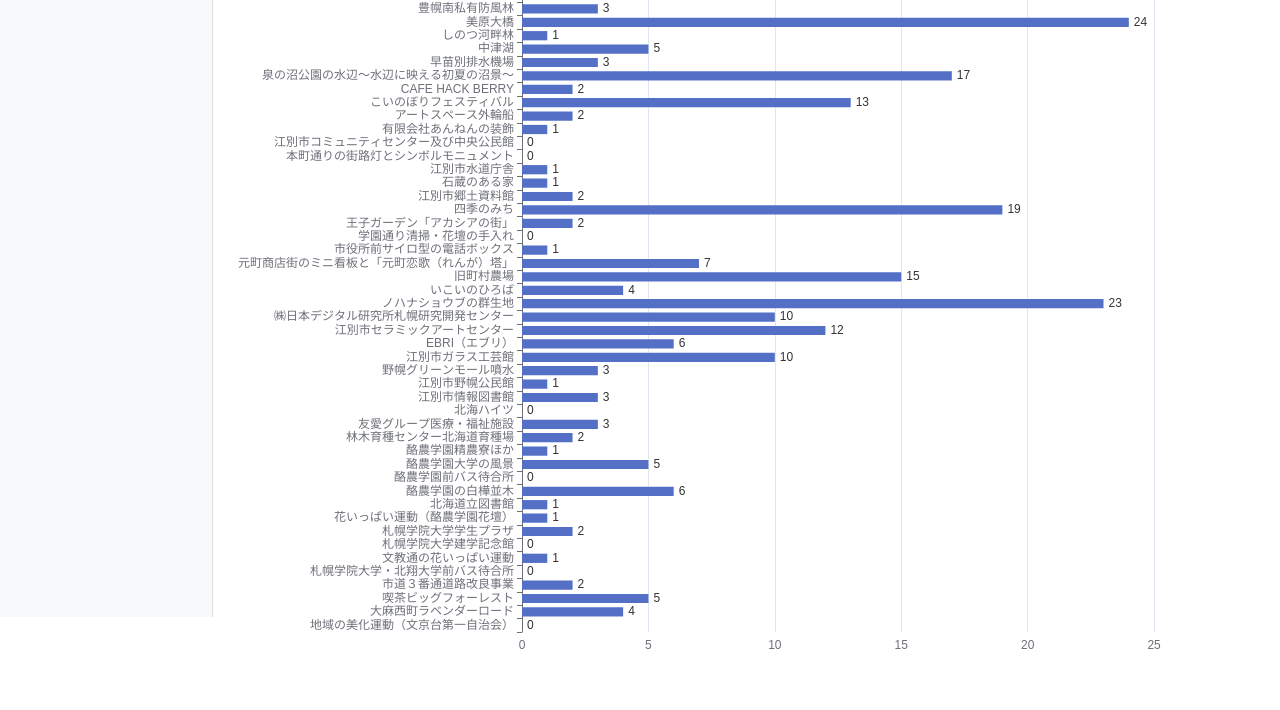
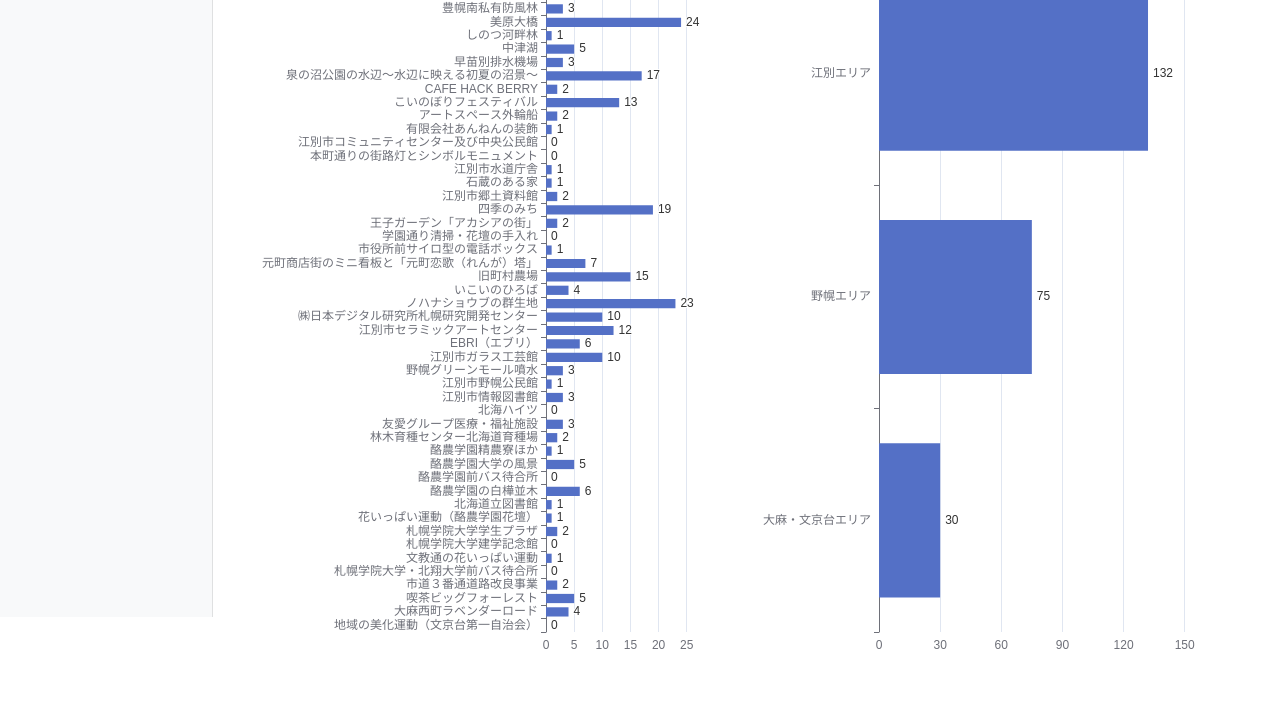
Before and after one commit to majimajico55/ebetsu-photocon-data, a plain HTML site: page docs/index.html in a window 1280 px wide. Shown: the part 183-893 px from the top of the page. Drawn offline with nearby package versions, Linux system fonts and the light colour scheme.

Commit message:
バーチャートのレイアウト変更

```diff
--- a/docs/dashboard.js
+++ b/docs/dashboard.js
@@ -61,6 +61,7 @@
     }
   }
 
+  areaOption.grid.left = 120;
   areaOption.yAxis.data = Array.from(areaData.entries()).map(obj => { return obj[0] });
   areaOption.series[0].data = Array.from(areaData.entries()).map(obj => { return obj[1] });
 
@@ -68,7 +69,7 @@
   areaOption && areaChart.setOption(areaOption);
 
   var dataDom = document.getElementById('date');
-  dataDom.textContent = `${targetDate}時点`;
+  dataDom.textContent = `${targetDate} 時点`;
 
   document.getElementById('sidebarMenu').classList.remove("show");
 };
--- a/docs/index.html
+++ b/docs/index.html
@@ -55,10 +55,16 @@
           class="d-flex justify-content-between flex-wrap flex-md-nowrap align-items-center pt-3 pb-2 mb-3 border-bottom">
           <h1 class="h2" id="date"></h1>
         </div>
-
-        <div id="chart" style="width: 100%;height:100%;min-height: 750px;"></div>
-        <div id="chartArea" style="width: 100%;height:100%;min-height: 750px;"></div>
-
+        <div class="container">
+          <div class="row">
+            <div class="col-sm-12 col-md-6">
+              <div id="chart" style="width: 100%;height:100%;min-height: 750px;"></div>
+            </div>
+            <div class="col-sm-12 col-md-6">
+              <div id="chartArea" style="width: 100%;height:100%;min-height: 750px;"></div>
+            </div>
+          </div>
+        </div>
       </main>
     </div>
   </div>
```
